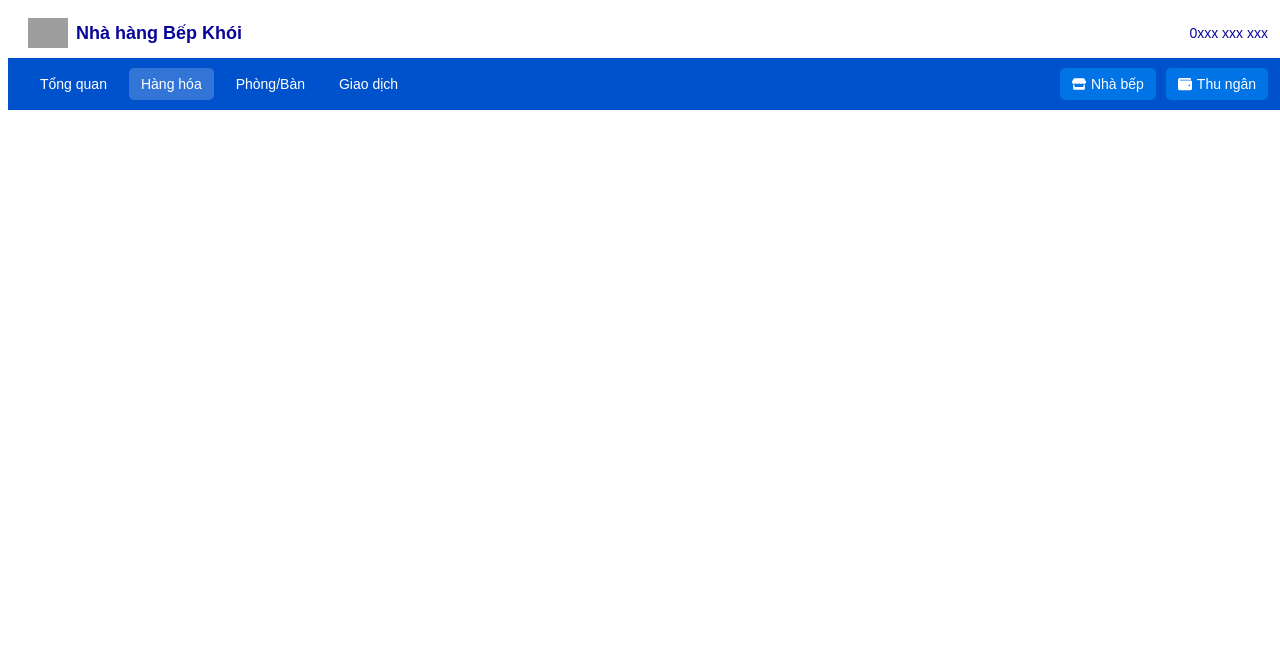
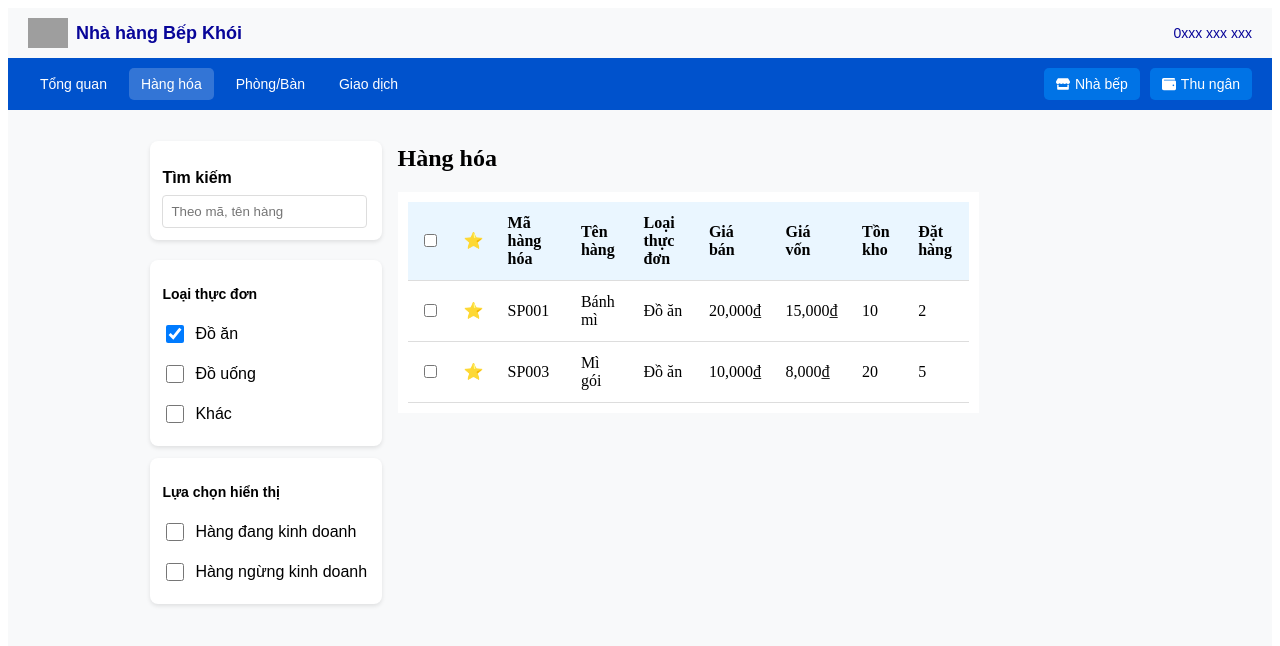
Before and after one commit to Dung99999/bepkhoi_frontend, a React (Create React App) app: page /menu in a window 1280 px wide. Shown: the top 646 px of the page. Built offline with nearby package versions, Linux system fonts and the light colour scheme; grey boxes are pictures that could not be loaded.

Commit message:
4/4: Add sidebar menu

```diff
--- /dev/null
+++ b/src/components/MenuPage/MenuList.tsx
@@ -0,0 +1,67 @@
+import React from "react";
+import styles from "./../../style/MenuPage/menuList.module.scss";
+
+interface MenuItem {
+    id: number;
+    code: string;
+    name: string;
+    category: string;
+    price: number;
+    cost: number;
+    stock: number;
+    order: number;
+}
+
+interface MenuListProps {
+    items: MenuItem[];
+}
+
+const MenuList: React.FC<MenuListProps> = ({ items }) => {
+    return (
+        <>
+            <div className={styles.menuList}>
+                <table className={styles.table}>
+                    <thead>
+                        <tr>
+                            <th><input type="checkbox" /></th>
+                            <th>⭐</th>
+                            <th>Mã hàng hóa</th>
+                            <th>Tên hàng</th>
+                            <th>Loại thực đơn</th>
+                            <th>Giá bán</th>
+                            <th>Giá vốn</th>
+                            <th>Tồn kho</th>
+                            <th>Đặt hàng</th>
+                        </tr>
+                    </thead>
+                    <tbody>
+                        {items.length === 0 ? (
+                            <tr>
+                                <td colSpan={9} className={styles.empty}>
+                                    <div className={styles.emptyBox}></div>
+                                    <p>Không tìm thấy hàng hóa nào phù hợp</p>
+                                </td>
+                            </tr>
+                        ) : (
+                            items.map((item) => (
+                                <tr key={item.id}>
+                                    <td><input type="checkbox" /></td>
+                                    <td>⭐</td>
+                                    <td>{item.code}</td>
+                                    <td>{item.name}</td>
+                                    <td>{item.category}</td>
+                                    <td>{item.price.toLocaleString()}₫</td>
+                                    <td>{item.cost.toLocaleString()}₫</td>
+                                    <td>{item.stock}</td>
+                                    <td>{item.order}</td>
+                                </tr>
+                            ))
+                        )}
+                    </tbody>
+                </table>
+            </div>
+        </>
+    );
+};
+
+export default MenuList;
--- /dev/null
+++ b/src/components/MenuPage/MenuSearch.tsx
@@ -0,0 +1,20 @@
+import React, { useState } from "react";
+import styles from "./../../style/MenuPage/menuSearch.module.scss";
+
+const MenuSearch = () => {
+  const [searchTerm, setSearchTerm] = useState("");
+
+  return (
+    <div className={styles.searchBox}>
+      <h3>Tìm kiếm</h3>
+      <input
+        type="text"
+        placeholder="Theo mã, tên hàng"
+        value={searchTerm}
+        onChange={(e) => setSearchTerm(e.target.value)}
+      />
+    </div>
+  );
+};
+
+export default MenuSearch;
--- /dev/null
+++ b/src/components/MenuPage/MenuSidebar.tsx
@@ -0,0 +1,44 @@
+import React, {useState} from "react";
+import styles from "./../../style/MenuPage/menuSidebar.module.scss";
+import MenuSearch from "./MenuSearch.tsx"; // Import từ cùng thư mục
+
+
+const MenuSidebar = ({ selectedFilters, onFilterChange }) => {
+  const categories = [
+    { title: "Loại thực đơn", items: ["Đồ ăn", "Đồ uống", "Khác"] },
+    { title: "Lựa chọn hiển thị", items: ["Hàng đang kinh doanh", "Hàng ngừng kinh doanh"] },
+  ];
+
+  const [searchTerm, setSearchTerm] = useState("");
+
+  const handleCheckboxChange = (category: string) => {
+    let updatedFilters = selectedFilters.includes(category)
+      ? selectedFilters.filter((f) => f !== category)
+      : [...selectedFilters, category];
+    onFilterChange(updatedFilters);
+  };
+
+  return (
+    <div className={styles.sidebar}>
+      <MenuSearch />
+
+      {categories.map((group, index) => (
+        <div key={index} className={styles["category-group"]}>
+          <h3>{group.title}</h3>
+          {group.items.map((item) => (
+            <label key={item}>
+              <input
+                type="checkbox"
+                checked={selectedFilters.includes(item)}
+                onChange={() => handleCheckboxChange(item)}
+              />
+              {item}
+            </label>
+          ))}
+        </div>
+      ))}
+    </div>
+  );
+};
+
+export default MenuSidebar;
--- a/src/pages/MenuPage.tsx
+++ b/src/pages/MenuPage.tsx
@@ -1,12 +1,42 @@
-import React from "react";
+import React, { useState } from "react";
 import config from "../config/config";
 import Header from "./../components/Common/Header.tsx";
+import MenuList from "./../components/MenuPage/MenuList.tsx";
+import MenuSidebar from "./../components/MenuPage/MenuSidebar.tsx";
+import "./../style/MenuPage/menuPage.scss";
+
+const allItems = [
+    { id: 1, code: "SP001", name: "Bánh mì", category: "Đồ ăn", price: 20000, cost: 15000, stock: 10, order: 2 },
+    { id: 2, code: "SP002", name: "Trà sữa", category: "Đồ uống", price: 30000, cost: 20000, stock: 5, order: 1 },
+    { id: 3, code: "SP003", name: "Mì gói", category: "Đồ ăn", price: 10000, cost: 8000, stock: 20, order: 5 },
+];
 
 export default function MenuPage() {
 
+    const [filters, setFilters] = useState<string[]>(["Đồ ăn"]);
+
+    const handleFilterChange = (selectedFilters: string[]) => {
+        setFilters(selectedFilters);
+    };
+
+    const filteredItems = allItems.filter((item) =>
+        filters.length === 0 || filters.includes(item.category)
+    );
+
     return (
         <>
-            <Header />
+            <div className="menu">
+                <div className="header-menu">
+                    <Header />
+                </div>
+                <div className="menu-container">
+                    <MenuSidebar selectedFilters={filters} onFilterChange={handleFilterChange} />
+                    <div className="menu-content">
+                        <h2>Hàng hóa</h2>
+                        <MenuList items={filteredItems} />
+                    </div>
+                </div>
+            </div>
         </>
     );
 }
--- a/src/style/Common/header.module.scss
+++ b/src/style/Common/header.module.scss
@@ -1,7 +1,7 @@
 .header {
-  width: 100vw;
   color: #080599;
   font-family: Arial, sans-serif;
+  margin-bottom: 15px;
 }
 
 .topBar {
--- /dev/null
+++ b/src/style/MenuPage/menuList.module.scss
@@ -0,0 +1,38 @@
+.menuList {
+    width: 100%;
+    overflow-x: auto;
+    background: #ffffff;
+    width: 75%;
+    padding: 10px;
+  }
+
+  .table {
+    width: 100%;
+    border-collapse: collapse;
+  }
+
+  .table th {
+    background-color: #eaf6ff;
+    font-weight: bold;
+    padding: 12px;
+    text-align: left;
+    border-bottom: 1px solid #ddd;
+  }
+
+  .table td {
+    padding: 12px;
+    border-bottom: 1px solid #ddd;
+  }
+
+  .empty {
+    text-align: center;
+    padding: 30px;
+    color: gray;
+  }
+
+  .emptyBox {
+    width: 60px;
+    height: 60px;
+    margin: 0 auto;
+    background-size: contain;
+  }
--- /dev/null
+++ b/src/style/MenuPage/menuPage.scss
@@ -0,0 +1,18 @@
+.menu {
+    background-color: #f8f9fa;
+    height: 100vh;
+    .menu-container {
+        display: flex;
+        justify-content: center;
+        /* Căn giữa nội dung */
+        padding: 0 10%;
+        /* Tạo khoảng trắng hai bên */
+    }
+
+    .menu-content {
+        width: 80%;
+        /* Định nghĩa độ rộng phù hợp */
+        max-width: 1200px;
+        /* Giới hạn độ rộng tối đa */
+    }
+}
--- /dev/null
+++ b/src/style/MenuPage/menuSearch.module.scss
@@ -0,0 +1,18 @@
+.searchBox {
+    background: white;
+    padding: 12px;
+    border-radius: 8px;
+    margin-bottom: 12px;
+    box-shadow: 0 2px 4px rgba(0, 0, 0, 0.1);
+    margin-bottom: 20px;
+    h3 {
+      font-size: 16px;
+      margin-bottom: 8px;
+    }
+    input {
+      width: 90%;
+      padding: 8px;
+      border: 1px solid #ddd;
+      border-radius: 4px;
+    }
+  }
--- /dev/null
+++ b/src/style/MenuPage/menuSidebar.module.scss
@@ -0,0 +1,36 @@
+.sidebar {
+    width: 250px;
+    background-color: #f8f9fa; /* Màu nền sidebar */
+    padding: 16px;
+    font-family: Arial, sans-serif;
+
+    h3 {
+        font-size: 14px;
+        font-weight: bold;
+        margin-bottom: 12px;
+    }
+
+    label {
+        display: flex;
+        align-items: center;
+        gap: 8px;
+        font-size: 16px;
+        padding: 8px 0;
+        cursor: pointer;
+    }
+
+    input[type="checkbox"] {
+        width: 18px;
+        height: 18px;
+        accent-color: #007bff; /* Màu xanh giống ảnh */
+    }
+
+    /* Style cho từng danh mục */
+    .category-group {
+        background: white;
+        padding: 12px;
+        border-radius: 8px;
+        margin-bottom: 12px;
+        box-shadow: 0 2px 4px rgba(0, 0, 0, 0.1);
+    }
+}
```
